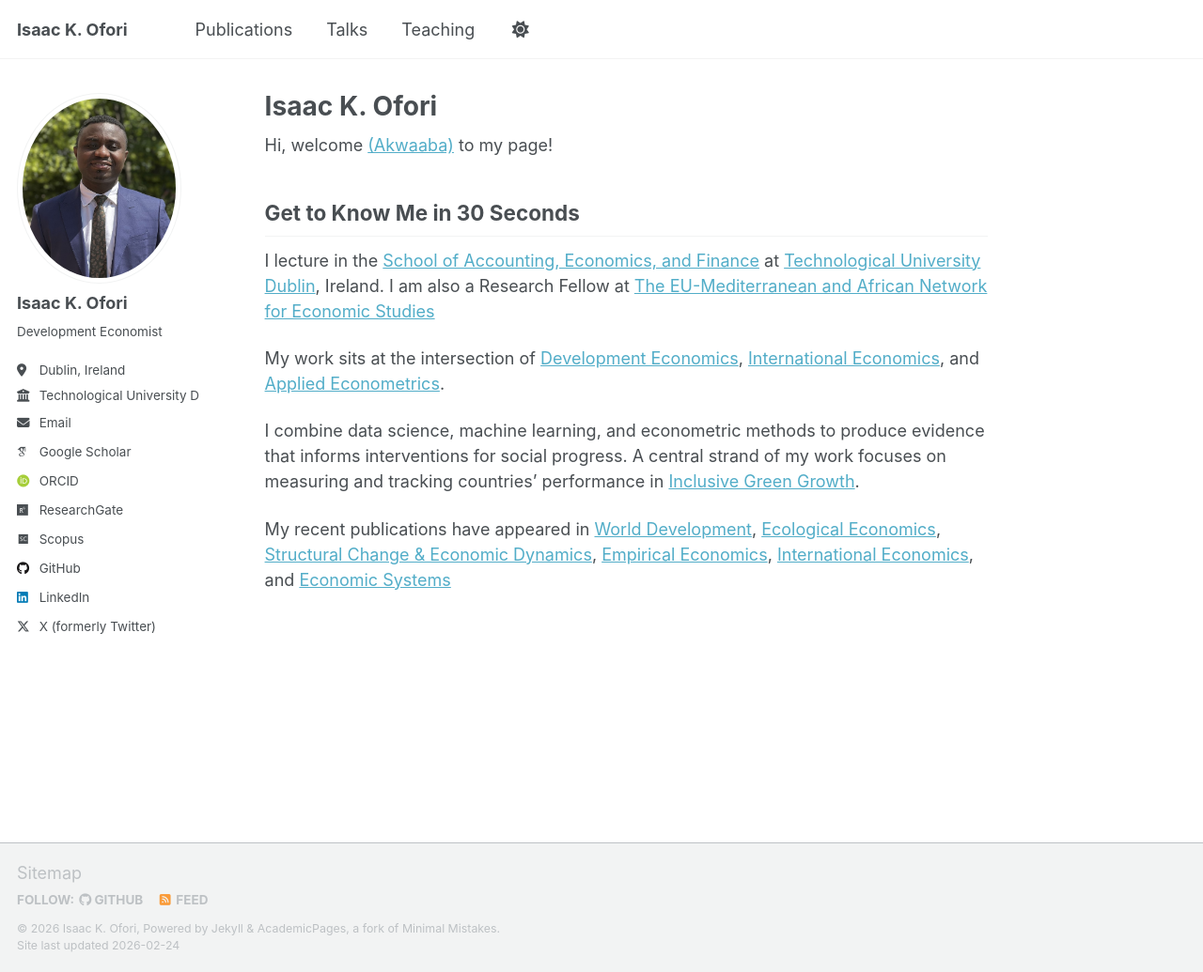
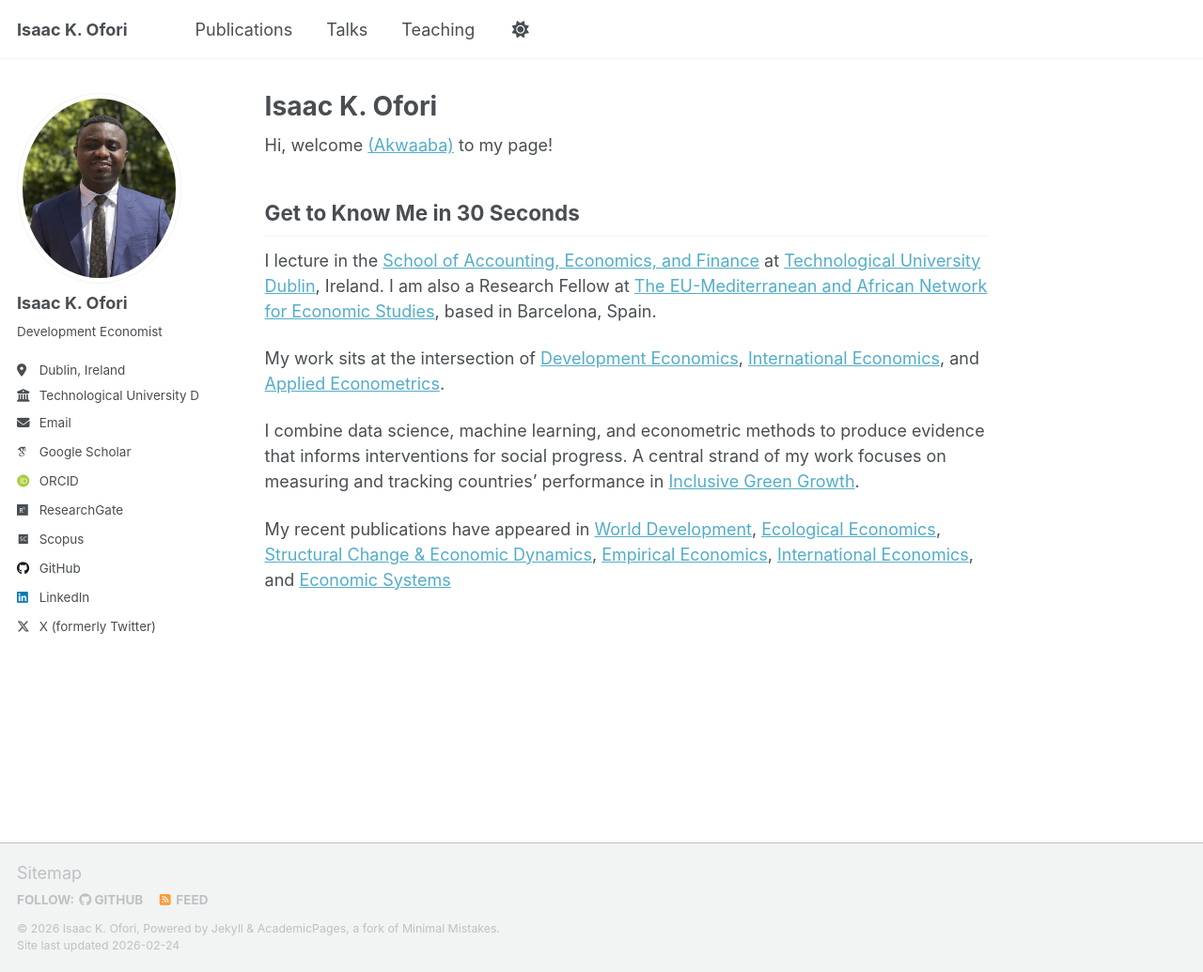
Before and after one commit to ikofori/ikofori.github.io, a Jekyll site: the page built from _pages/about.md, in a window 1280 px wide and 1035 px high. Shown: the whole window at 94% size. Built offline with Jekyll 4.4.1, drawn with Linux system fonts in a browser that asks for light colours; some web fonts are replaced; a script that is not in the unit is left out.

Commit message:
Update about.md

```diff
--- a/_pages/about.md
+++ b/_pages/about.md
@@ -16,7 +16,7 @@ Hi, welcome [(Akwaaba)](https://mfa.gov.gh/index.php/about-ghana/) to my page!
 
 ## Get to Know Me in 30 Seconds
 
-I lecture in the [School of Accounting, Economics, and Finance](https://researchprofiles.tudublin.ie/en/persons/a86f0fa2-e615-4fe1-86ff-d679d9b2a895) at [Technological University Dublin](https://www.tudublin.ie/), Ireland. I am also a Research Fellow at [The EU-Mediterranean and African Network for Economic Studies](https://emnes.org/)
+I lecture in the [School of Accounting, Economics, and Finance](https://researchprofiles.tudublin.ie/en/persons/a86f0fa2-e615-4fe1-86ff-d679d9b2a895) at [Technological University Dublin](https://www.tudublin.ie/), Ireland. I am also a Research Fellow at [The EU-Mediterranean and African Network for Economic Studies](https://emnes.org/), based in Barcelona, Spain.
 
 
 My work sits at the intersection of [Development Economics](https://doi.org/10.1016/j.worlddev.2025.107223), [International Economics](https://doi.org/10.1016/j.inteco.2024.100509), and [Applied Econometrics](https://doi.org/10.1016/j.strueco.2025.09.004).
```
